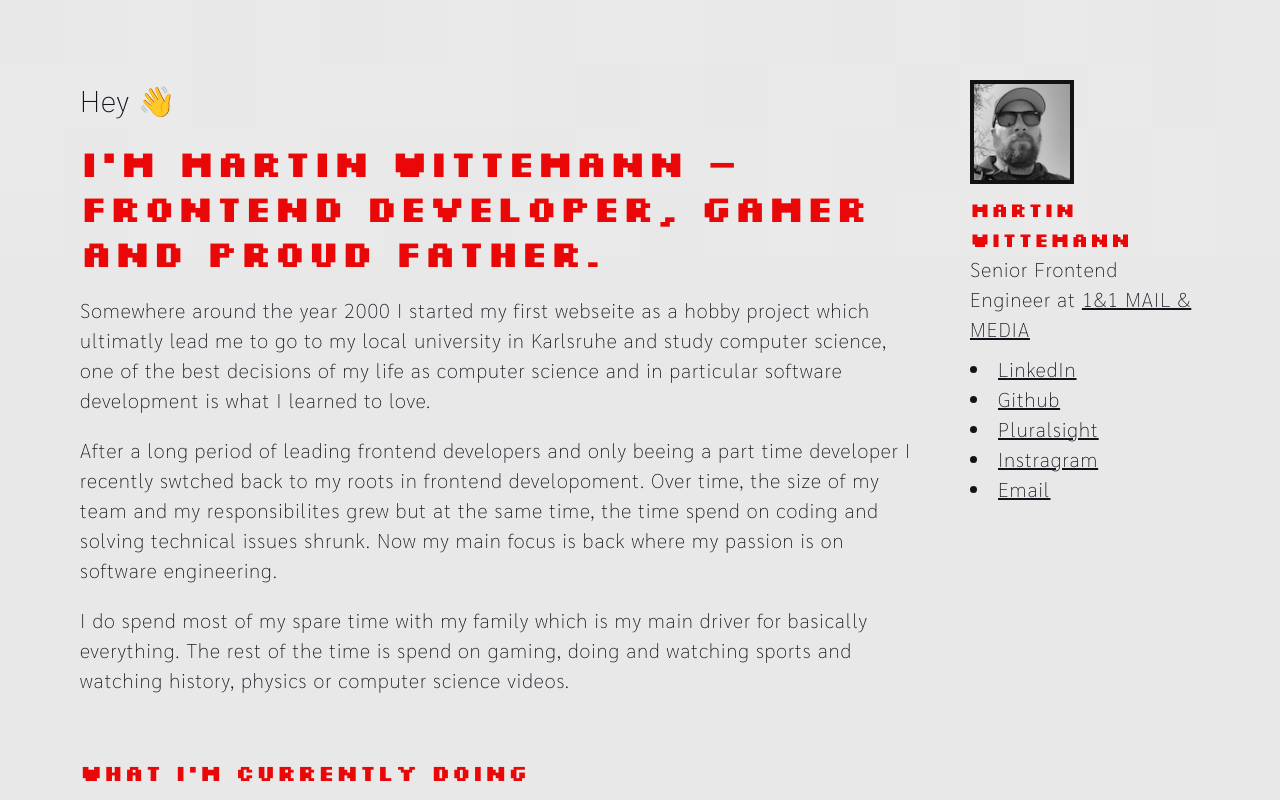
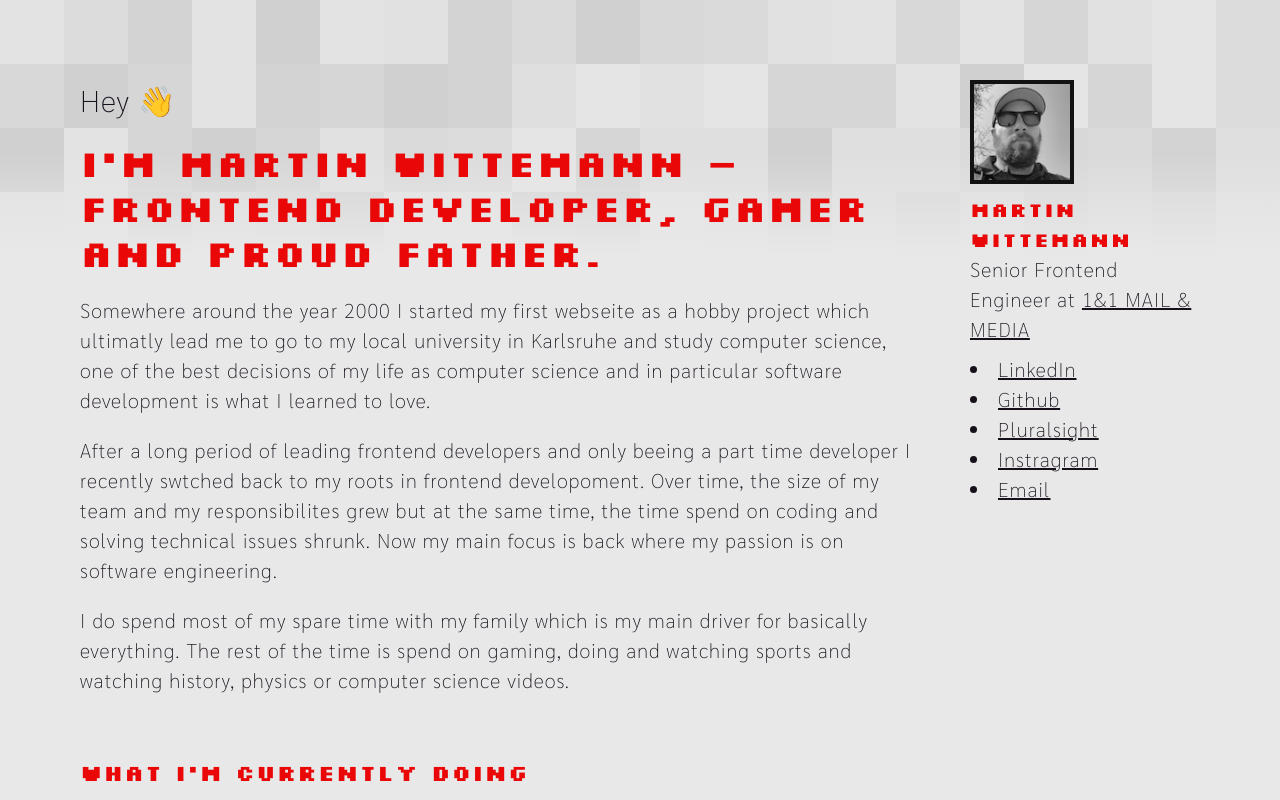
Before and after one commit to wittemann/martin-wittemann.de, a Next.js app: page / in a window 1280 px wide. Shown: the top 800 px of the page. Built offline with nearby package versions, Linux system fonts and the light colour scheme.

Commit message:
fade out the pixel decoration

```diff
--- a/components/background.tsx
+++ b/components/background.tsx
@@ -1,5 +1,3 @@
-'use client';
-
 const opacityValues = [
   'opacity-[0.01]',
   'opacity-[0.02]',
@@ -13,15 +11,20 @@ const opacityValues = [
   'opacity-[0.10]',
 ];
 
+// TODO fix console error
+
 export default function PixelBackground() {
   return (
-    <div className="absolute w-full top-0 z-[-1] flex flex-wrap">
+    <>
+      <div className="absolute w-full top-0 z-[-2] flex flex-wrap">
         {[...Array(80)].map((e, i) => (
           <div
             key={i}
-          className={`w-[5%] bg-[white] pt-[5%] ${opacityValues[Math.floor(Math.random() * opacityValues.length)]}`}
+            className={`w-[5%] dark:bg-[white] bg-[black] pt-[5%] ${opacityValues[Math.floor(Math.random() * opacityValues.length)]}`}
           ></div>
         ))}
       </div>
+      <div className="absolute w-full top-0 z-[-1] flex flex-wrap pt-[20%] background-gradient"></div>
+    </>
   );
 }
--- a/styles/globals.css
+++ b/styles/globals.css
@@ -5,7 +5,7 @@
 @layer base {
   :root {
     --text-color: 22, 16, 26;
-    --background-color: #e8e8e8;
+    --background-color: 232, 232, 232;
     --color-primary: 233, 7, 7;
     --link-color-hover: 129, 103, 41;
   }
@@ -13,7 +13,7 @@
   @media (prefers-color-scheme: dark) {
     :root {
       --text-color: 214, 213, 168;
-      --background-color: #1b2430;
+      --background-color: 27, 36, 48;
       --color-primary: 129, 103, 151;
       --link-color-hover: 115, 128, 245;
     }
@@ -25,7 +25,7 @@
 
   body {
     color: rgb(var(--text-color));
-    background-color: var(--background-color);
+    background-color: rgb(var(--background-color));
     padding-bottom: 200px;
   }
 
@@ -51,4 +51,13 @@
       0 6px rgba(var(--color-primary), 0.3);
     margin: 6px auto;
   }
+
+  .background-gradient {
+    background: linear-gradient(
+      180deg,
+      rgba(0, 0, 0, 0) 0%,
+      rgba(0, 0, 0, 0) 60%,
+      rgba(var(--background-color), 1) 100%
+    );
+  }
 }
```
Lines whose indentation alone changed are shown as unchanged.
